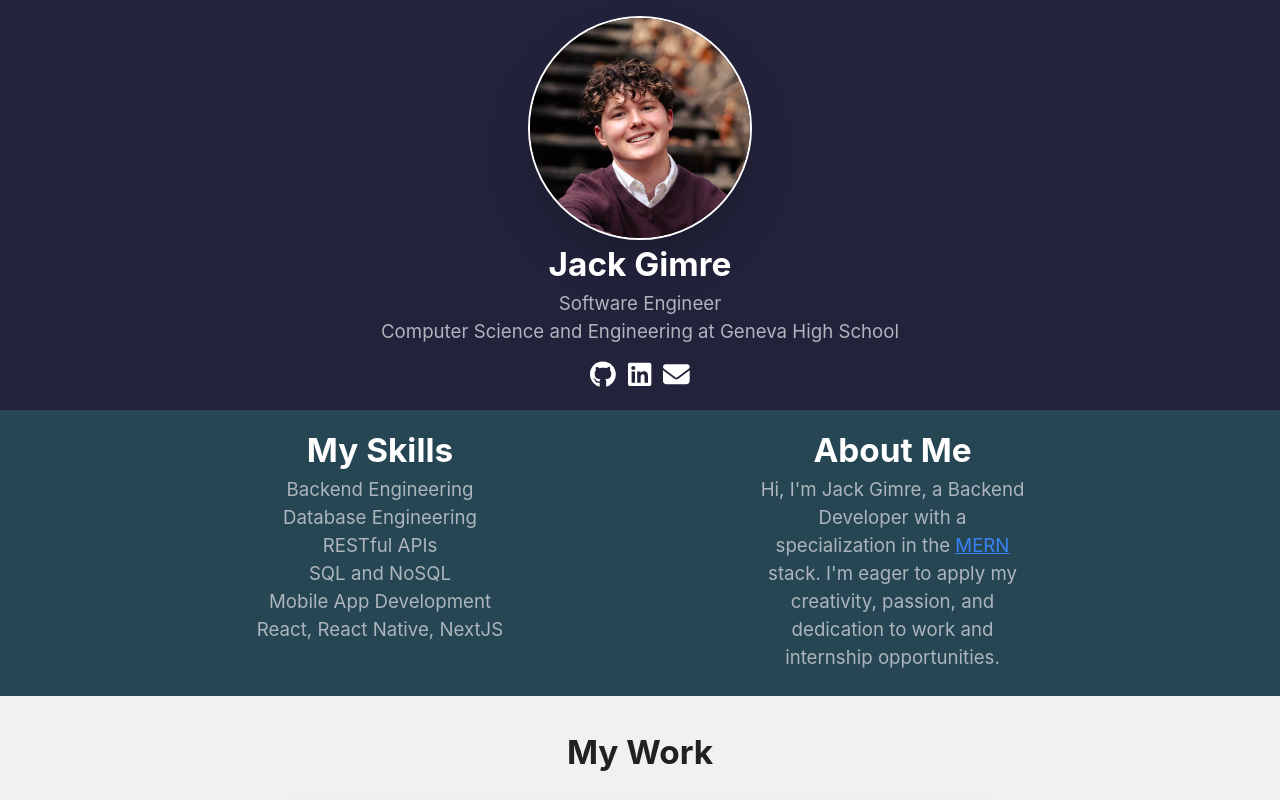
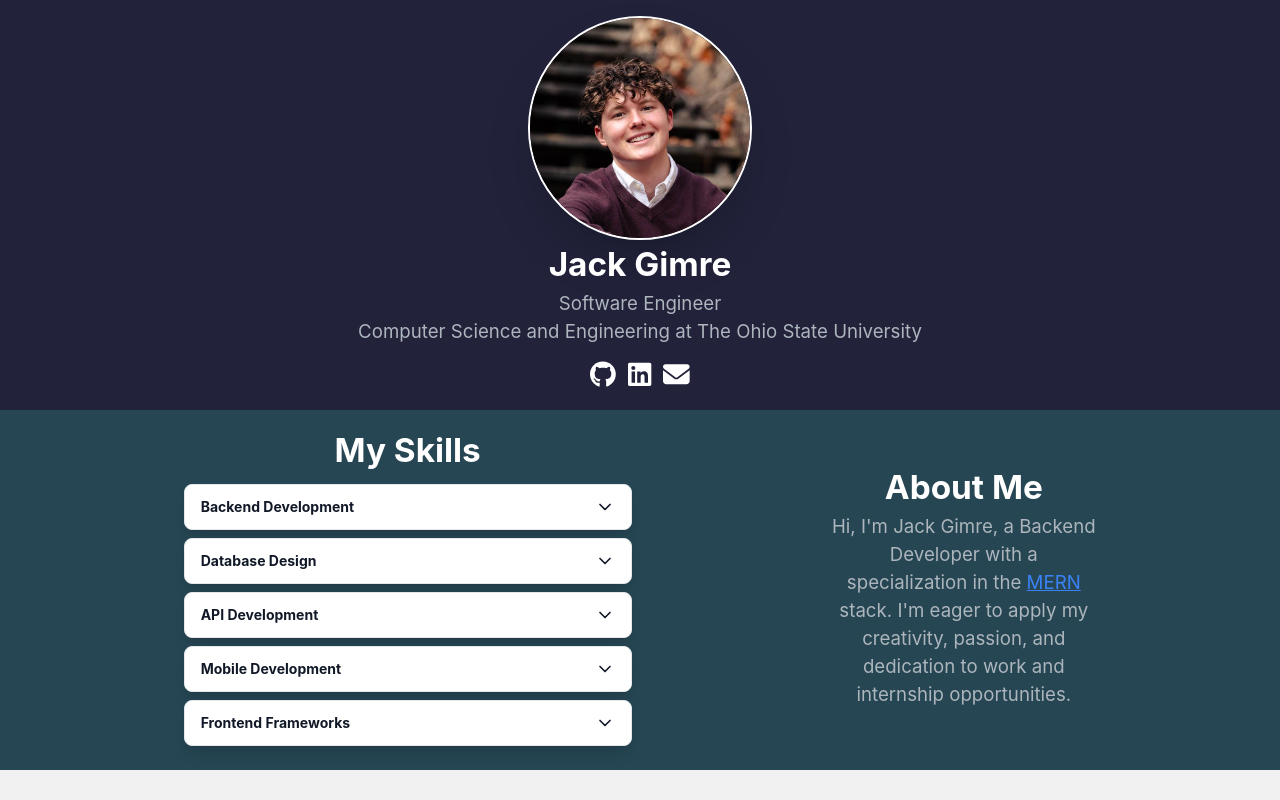
Before and after one commit to jackgimre/portfolio, a React (Vite) app: page / in a window 1280 px wide. Shown: the top 800 px of the page. Built offline with nearby package versions, Linux system fonts and the light colour scheme.

Commit message:
Added dynamic skills

```diff
--- a/src/components/AboutMe.jsx
+++ b/src/components/AboutMe.jsx
@@ -2,22 +2,36 @@ import React from 'react';
 import ReactDOM from 'react-dom';
 import { FontAwesomeIcon } from '@fortawesome/react-fontawesome';
 import { faDatabase, faMobile, faServer } from '@fortawesome/free-solid-svg-icons';
+import Dropdown from './Dropdown';
+import Disclosure from './Disclosure';
 
 const AboutMe = () => {
   return (
-    <div className='bg-[#264653] h-auto flex flex-row pb-6 lg:justify-evenly sm:justify-center'>
-        <div className=''>
+    <div className='bg-[#264653] h-auto flex flex-col md:flex-row gap-4 pb-6 lg:justify-evenly sm:justify-center'>
+        <div className='space-y-2 flex flex-col items-center justify-center'>
             <h1 className='text-white text-[25pt] font-bold pt-4 text-center'>My Skills</h1>
-            <ul className='text-center lg:text-[14pt] sm:text-[12pt] text-[#adb5bd] lg:w-[250px]'>
-                <li>Backend Engineering</li>
-                <li>Database Engineering</li>
-                <li>RESTful APIs</li>
-                <li>SQL and NoSQL</li>
-                <li>Mobile App Development</li>
-                <li>React, React Native, NextJS</li>
-            </ul>
+            <Disclosure
+              title="Backend Development"
+              content="Experience building scalable APIs, services, and application logic."
+            />
+            <Disclosure
+              title="Database Design"
+              content="Proficient in both SQL (PostgreSQL, MySQL) and NoSQL (MongoDB, Firebase) systems."
+            />
+            <Disclosure
+              title="API Development"
+              content="Skilled in designing and implementing RESTful APIs."
+            />
+            <Disclosure
+              title="Mobile Development"
+              content="Building cross-platform apps using React Native."
+            />
+            <Disclosure
+              title="Frontend Frameworks"
+              content="Comfortable with React, Next.js, and full-stack integration."
+            />
         </div>
-        <div className=''>
+        <div className='flex flex-col items-center justify-center'>
             <h1 className='text-white text-[25pt] font-bold pt-4 text-center'>About Me</h1>
             <p className='sm:text-[12pt] w-[265px] lg:text-[14pt]  text-center  text-[#adb5bd]'>
             Hi, I'm Jack Gimre, a Backend Developer with a specialization in the <a href="https://www.oracle.com/database/mern-stack/" target="_blank" className="text-blue-500 underline hover:no-underline">MERN</a> stack. I'm eager to apply my creativity, passion, and dedication to work and internship opportunities.</p>
--- /dev/null
+++ b/src/components/Disclosure.jsx
@@ -0,0 +1,32 @@
+import { useState } from "react";
+import { ChevronDown } from "lucide-react";
+
+export default function Disclosure({ title, content }) {
+  const [isOpen, setIsOpen] = useState(false);
+
+  return (
+    <div className="w-full max-w-md mx-auto border rounded-lg margin-bottom-4 shadow-lg bg-white">
+      <button
+        onClick={() => setIsOpen(!isOpen)}
+        className="flex w-full items-center justify-between px-4 py-3 text-left text-sm font-medium text-gray-900 hover:bg-gray-100 transition"
+      >
+        <span className="font-bold">{title}</span>
+        <ChevronDown
+          className={`h-5 w-5 transform transition-transform duration-300 ${
+            isOpen ? "rotate-180" : ""
+          }`}
+        />
+      </button>
+
+      <div
+        className={`overflow-hidden transition-[max-height] duration-300 ease-in-out ${
+          isOpen ? "max-h-40" : "max-h-0"
+        }`}
+      >
+        <div className="px-4 pb-4 text-sm text-gray-600">
+          {content}
+        </div>
+      </div>
+    </div>
+  );
+}
--- /dev/null
+++ b/src/components/Dropdown.jsx
@@ -0,0 +1,33 @@
+import { useState } from "react";
+
+export default function Dropdown() {
+  const [isOpen, setIsOpen] = useState(false);
+
+  return (
+    <div className="relative inline-block text-left">
+      <button
+        onClick={() => setIsOpen(!isOpen)}
+        className="bg-blue-600 text-white px-4 py-2 rounded"
+      >
+        Menu
+      </button>
+
+      <div
+        className={`absolute left-0 mt-2 w-48 origin-top-right rounded-md bg-white shadow-lg ring-1 ring-black ring-opacity-5 transition-all duration-300 ease-in-out
+        ${isOpen ? "opacity-100 scale-100" : "opacity-0 scale-95 pointer-events-none"}`}
+      >
+        <div className="py-1">
+          <a href="#" className="block px-4 py-2 text-sm text-gray-700 hover:bg-gray-100">
+            Profile
+          </a>
+          <a href="#" className="block px-4 py-2 text-sm text-gray-700 hover:bg-gray-100">
+            Settings
+          </a>
+          <a href="#" className="block px-4 py-2 text-sm text-gray-700 hover:bg-gray-100">
+            Logout
+          </a>
+        </div>
+      </div>
+    </div>
+  );
+}
--- a/src/components/Header.jsx
+++ b/src/components/Header.jsx
@@ -11,10 +11,10 @@ const Header = () => {
             <img className='w-56 h-56 mx-auto rounded-full shadow-2xl object-cover border-2 border-white' src={jackgimre} alt="Description" />
             <h1 className='font-bold text-[25pt] text-center text-white'>Jack Gimre</h1>
             <p className='text-center text-[#adb5bd] lg:text-[14pt] sm:text-[12pt]'>Software Engineer</p>
-            <p className='text-center text-[#adb5bd] lg:text-[14pt] sm:text-[12pt]'>Computer Science and Engineering at Geneva High School</p>
+            <p className='text-center text-[#adb5bd] lg:text-[14pt] sm:text-[12pt]'>Computer Science and Engineering at The Ohio State University</p>
             <div className='flex flex-row text-white justify-center text-[20pt] space-x-3 mt-2'>
               <a href='https://github.com/jackgimre' target='_blank'><FontAwesomeIcon icon={faGithub}></FontAwesomeIcon></a>
-              <a href='https://www.linkedin.com/in/jack-gimre-499477307/' target='_blank'><FontAwesomeIcon icon={faLinkedin}></FontAwesomeIcon></a>
+              <a href='https://www.linkedin.com/in/jackgimre' target='_blank'><FontAwesomeIcon icon={faLinkedin}></FontAwesomeIcon></a>
               <a href='mailto:jackgimre@gmail.com' target='_blank'><FontAwesomeIcon icon={faEnvelope}></FontAwesomeIcon></a>
             </div>
           </div>
--- a/src/components/Project.jsx
+++ b/src/components/Project.jsx
@@ -9,7 +9,7 @@ const Project = ({images, title, description, url, stack, github}) => {
         <ImageCarousel images={images} className='w-[100%] h-[60%]'></ImageCarousel>
         <div className='flex flex-col px-[1%]'>
             <a href={url} target='_blank' className='text-blue-500 underline hover:no-underline'><h1 className='text-center text-[25pt]'>{title}</h1></a>
-            <div className='flex flex-col font-normal lg:justify-around pt-2 mx-[10%]'>
+            <div className='flex flex-row font-normal lg:justify-around pt-2 mx-[10%]'>
                 <p className='pb-4'>{description}</p>
                 <ul className='list-disc pl-10'>
                     <li><a href={github} target='_blank' className='text-blue-500 underline hover:no-underline'>GitHub</a></li>
```
Also changed, not shown: package.json (+10 -1 lines), 1 other file (tests, documents, lock files or other folders).
